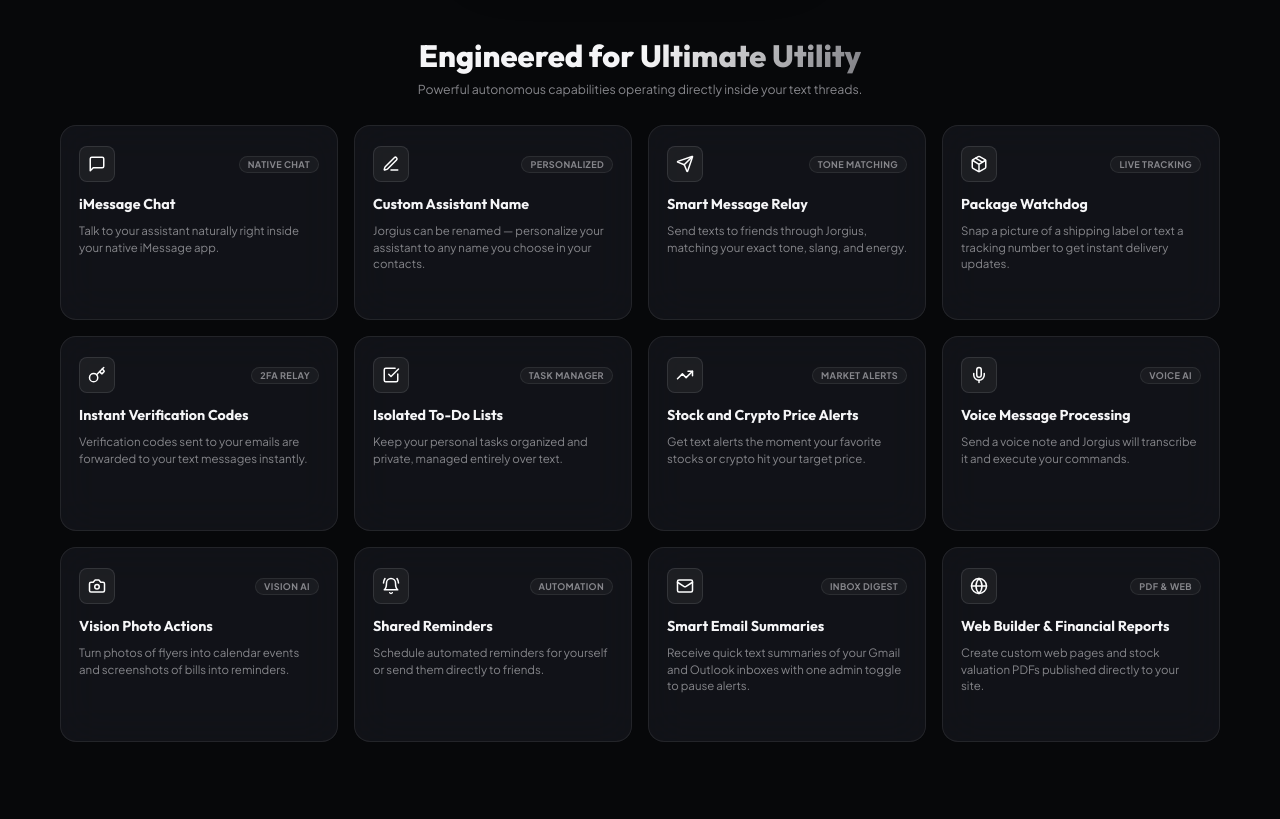
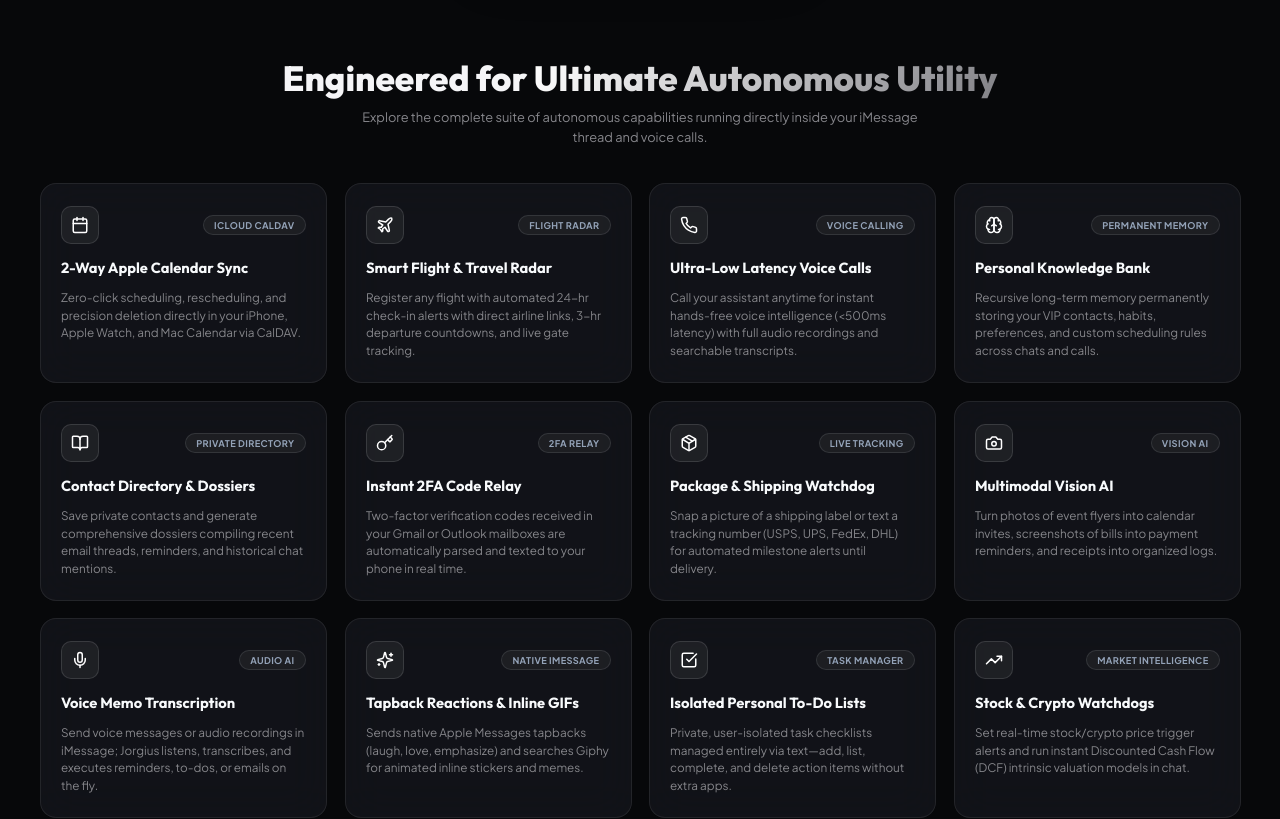
Before and after one commit to JorgeJoseContreras/Jorgius-Marketing-Site, a React (Vite) app: page / in a window 1280 px wide. Shown: the part 1160-1979 px from the top of the page. Built offline with nearby package versions, Linux system fonts and the light colour scheme.

Commit message:
Update features showcase with all assistant capabilities

```diff
--- a/src/components/Features.jsx
+++ b/src/components/Features.jsx
@@ -1,126 +1,154 @@
 import React from 'react';
 import TiltCard from './TiltCard';
 import {
-  MessageSquare,
-  Send,
+  Calendar,
+  Plane,
+  Phone,
+  Brain,
+  BookOpen,
+  Key,
   Package,
-  Key,
+  Camera,
+  Mic,
+  Sparkles,
   CheckSquare,
   TrendingUp,
-  Mic,
-  Camera,
-  BellRing,
-  Mail,
-  Globe,
-  Edit3
+  Clock,
+  Sliders,
+  Send,
+  Globe
 } from 'lucide-react';
 
 const FEATURES_DATA = [
   {
-    icon: <MessageSquare size={18} color="#ffffff" />,
-    title: 'iMessage Chat',
-    desc: 'Talk to your assistant naturally right inside your native iMessage app.',
-    tag: 'Native Chat',
+    icon: <Calendar size={18} color="#ffffff" />,
+    title: '2-Way Apple Calendar Sync',
+    desc: 'Zero-click scheduling, rescheduling, and precision deletion directly in your iPhone, Apple Watch, and Mac Calendar via CalDAV.',
+    tag: 'iCloud CalDAV',
   },
   {
-    icon: <Edit3 size={18} color="#ffffff" />,
-    title: 'Custom Assistant Name',
-    desc: 'Jorgius can be renamed — personalize your assistant to any name you choose in your contacts.',
-    tag: 'Personalized',
+    icon: <Plane size={18} color="#ffffff" />,
+    title: 'Smart Flight & Travel Radar',
+    desc: 'Register any flight with automated 24-hr check-in alerts with direct airline links, 3-hr departure countdowns, and live gate tracking.',
+    tag: 'Flight Radar',
+  },
+  {
+    icon: <Phone size={18} color="#ffffff" />,
+    title: 'Ultra-Low Latency Voice Calls',
+    desc: 'Call your assistant anytime for instant hands-free voice intelligence (<500ms latency) with full audio recordings and searchable transcripts.',
+    tag: 'Voice Calling',
+  },
+  {
+    icon: <Brain size={18} color="#ffffff" />,
+    title: 'Personal Knowledge Bank',
+    desc: 'Recursive long-term memory permanently storing your VIP contacts, habits, preferences, and custom scheduling rules across chats and calls.',
+    tag: 'Permanent Memory',
+  },
+  {
+    icon: <BookOpen size={18} color="#ffffff" />,
+    title: 'Contact Directory & Dossiers',
+    desc: 'Save private contacts and generate comprehensive dossiers compiling recent email threads, reminders, and historical chat mentions.',
+    tag: 'Private Directory',
+  },
+  {
+    icon: <Key size={18} color="#ffffff" />,
+    title: 'Instant 2FA Code Relay',
+    desc: 'Two-factor verification codes received in your Gmail or Outlook mailboxes are automatically parsed and texted to your phone in real time.',
+    tag: '2FA Relay',
+  },
+  {
+    icon: <Package size={18} color="#ffffff" />,
+    title: 'Package & Shipping Watchdog',
+    desc: 'Snap a picture of a shipping label or text a tracking number (USPS, UPS, FedEx, DHL) for automated milestone alerts until delivery.',
+    tag: 'Live Tracking',
+  },
+  {
+    icon: <Camera size={18} color="#ffffff" />,
+    title: 'Multimodal Vision AI',
+    desc: 'Turn photos of event flyers into calendar invites, screenshots of bills into payment reminders, and receipts into organized logs.',
+    tag: 'Vision AI',
+  },
+  {
+    icon: <Mic size={18} color="#ffffff" />,
+    title: 'Voice Memo Transcription',
+    desc: 'Send voice messages or audio recordings in iMessage; Jorgius listens, transcribes, and executes reminders, to-dos, or emails on the fly.',
+    tag: 'Audio AI',
+  },
+  {
+    icon: <Sparkles size={18} color="#ffffff" />,
+    title: 'Tapback Reactions & Inline GIFs',
+    desc: 'Sends native Apple Messages tapbacks (laugh, love, emphasize) and searches Giphy for animated inline stickers and memes.',
+    tag: 'Native iMessage',
+  },
+  {
+    icon: <CheckSquare size={18} color="#ffffff" />,
+    title: 'Isolated Personal To-Do Lists',
+    desc: 'Private, user-isolated task checklists managed entirely via text—add, list, complete, and delete action items without extra apps.',
+    tag: 'Task Manager',
+  },
+  {
+    icon: <TrendingUp size={18} color="#ffffff" />,
+    title: 'Stock & Crypto Watchdogs',
+    desc: 'Set real-time stock/crypto price trigger alerts and run instant Discounted Cash Flow (DCF) intrinsic valuation models in chat.',
+    tag: 'Market Intelligence',
+  },
+  {
+    icon: <Clock size={18} color="#ffffff" />,
+    title: 'Daily Morning Briefings',
+    desc: 'Receive an automated 8:00 AM daily briefing featuring local weather forecasts, today’s schedule, and pending to-do priorities.',
+    tag: 'Daily Digest',
+  },
+  {
+    icon: <Sliders size={18} color="#ffffff" />,
+    title: 'Custom Personality Modes',
+    desc: 'Switch seamlessly between Gangster, Executive Assistant, Keep It Short, Gen Z, Sarcastic, or Default personality talking styles.',
+    tag: 'Personalized AI',
   },
   {
     icon: <Send size={18} color="#ffffff" />,
     title: 'Smart Message Relay',
-    desc: 'Send texts to friends through Jorgius, matching your exact tone, slang, and energy.',
+    desc: 'Relay text messages to friends and business partners through Jorgius, perfectly matching your unique slang, humor, and energy.',
     tag: 'Tone Matching',
   },
   {
-    icon: <Package size={18} color="#ffffff" />,
-    title: 'Package Watchdog',
-    desc: 'Snap a picture of a shipping label or text a tracking number to get instant delivery updates.',
-    tag: 'Live Tracking',
-  },
-  {
-    icon: <Key size={18} color="#ffffff" />,
-    title: 'Instant Verification Codes',
-    desc: 'Verification codes sent to your emails are forwarded to your text messages instantly.',
-    tag: '2FA Relay',
-  },
-  {
-    icon: <CheckSquare size={18} color="#ffffff" />,
-    title: 'Isolated To-Do Lists',
-    desc: 'Keep your personal tasks organized and private, managed entirely over text.',
-    tag: 'Task Manager',
-  },
-  {
-    icon: <TrendingUp size={18} color="#ffffff" />,
-    title: 'Stock and Crypto Price Alerts',
-    desc: 'Get text alerts the moment your favorite stocks or crypto hit your target price.',
-    tag: 'Market Alerts',
-  },
-  {
-    icon: <Mic size={18} color="#ffffff" />,
-    title: 'Voice Message Processing',
-    desc: 'Send a voice note and Jorgius will transcribe it and execute your commands.',
-    tag: 'Voice AI',
-  },
-  {
-    icon: <Camera size={18} color="#ffffff" />,
-    title: 'Vision Photo Actions',
-    desc: 'Turn photos of flyers into calendar events and screenshots of bills into reminders.',
-    tag: 'Vision AI',
-  },
-  {
-    icon: <BellRing size={18} color="#ffffff" />,
-    title: 'Shared Reminders',
-    desc: 'Schedule automated reminders for yourself or send them directly to friends.',
-    tag: 'Automation',
-  },
-  {
-    icon: <Mail size={18} color="#ffffff" />,
-    title: 'Smart Email Summaries',
-    desc: 'Receive quick text summaries of your Gmail and Outlook inboxes with one admin toggle to pause alerts.',
-    tag: 'Inbox Digest',
-  },
-  {
     icon: <Globe size={18} color="#ffffff" />,
-    title: 'Web Builder & Financial Reports',
-    desc: 'Create custom web pages and stock valuation PDFs published directly to your site.',
-    tag: 'PDF & Web',
+    title: 'Autonomous Web Builder',
+    desc: 'Build, style, and deploy full HTML/CSS/JS websites published instantly to GitHub Pages with live shareable links.',
+    tag: 'Instant Deploy',
   },
 ];
 
 export default function Features() {
   return (
-    <section id="features" style={{ padding: '40px 20px', maxWidth: '1200px', margin: '0 auto', position: 'relative', zIndex: 2 }}>
-      <div style={{ textAlign: 'center', marginBottom: '28px' }}>
-        <h2 style={{ fontSize: 'clamp(1.6rem, 2.8vw, 2.2rem)', fontWeight: '800', fontFamily: 'var(--font-heading)', marginBottom: '6px' }}>
-          Engineered for <span className="text-shimmer">Ultimate Utility</span>
+    <section id="features" style={{ padding: '60px 20px', maxWidth: '1240px', margin: '0 auto', position: 'relative', zIndex: 2 }}>
+      <div style={{ textAlign: 'center', marginBottom: '36px' }}>
+        <h2 style={{ fontSize: 'clamp(1.8rem, 3.2vw, 2.5rem)', fontWeight: '800', fontFamily: 'var(--font-heading)', marginBottom: '8px' }}>
+          Engineered for <span className="text-shimmer">Ultimate Autonomous Utility</span>
         </h2>
-        <p style={{ color: 'var(--text-secondary)', fontSize: '0.88rem', maxWidth: '540px', margin: '0 auto' }}>
-          Powerful autonomous capabilities operating directly inside your text threads.
+        <p style={{ color: 'var(--text-secondary)', fontSize: '0.92rem', maxWidth: '580px', margin: '0 auto', lineHeight: '1.5' }}>
+          Explore the complete suite of autonomous capabilities running directly inside your iMessage thread and voice calls.
         </p>
       </div>
 
       <div
         style={{
           display: 'grid',
-          gridTemplateColumns: 'repeat(auto-fit, minmax(250px, 1fr))',
-          gap: '16px',
+          gridTemplateColumns: 'repeat(auto-fit, minmax(260px, 1fr))',
+          gap: '18px',
         }}
       >
         {FEATURES_DATA.map((feat, i) => (
           <TiltCard key={i} maxTilt={5} className="features-grid-card">
-            <div style={{ padding: '20px 18px', height: '100%', display: 'flex', flexDirection: 'column', justifyContent: 'space-between' }}>
+            <div style={{ padding: '22px 20px', height: '100%', display: 'flex', flexDirection: 'column', justifyContent: 'space-between' }}>
               <div>
-                <div style={{ display: 'flex', justifyContent: 'space-between', alignItems: 'center', marginBottom: '12px' }}>
+                <div style={{ display: 'flex', justifyContent: 'space-between', alignItems: 'center', marginBottom: '14px' }}>
                   <div
                     style={{
-                      width: '36px',
-                      height: '36px',
-                      borderRadius: '8px',
-                      background: 'rgba(255, 255, 255, 0.05)',
-                      border: '1px solid rgba(255, 255, 255, 0.1)',
+                      width: '38px',
+                      height: '38px',
+                      borderRadius: '10px',
+                      background: 'rgba(255, 255, 255, 0.06)',
+                      border: '1px solid rgba(255, 255, 255, 0.12)',
                       display: 'flex',
                       alignItems: 'center',
                       justifyContent: 'center',
@@ -130,15 +158,15 @@ export default function Features() {
                   </div>
                   <span
                     style={{
-                      fontSize: '0.65rem',
+                      fontSize: '0.66rem',
                       fontWeight: '700',
-                      color: '#86868b',
+                      color: '#94a3b8',
                       textTransform: 'uppercase',
                       letterSpacing: '0.04em',
-                      padding: '2px 8px',
+                      padding: '3px 10px',
                       borderRadius: '9999px',
-                      background: 'rgba(255, 255, 255, 0.04)',
-                      border: '1px solid rgba(255, 255, 255, 0.08)',
+                      background: 'rgba(255, 255, 255, 0.05)',
+                      border: '1px solid rgba(255, 255, 255, 0.1)',
                     }}
                   >
                     {feat.tag}
@@ -147,10 +175,10 @@ export default function Features() {
 
                 <h3
                   style={{
-                    fontSize: '1.02rem',
+                    fontSize: '1.05rem',
                     fontWeight: '700',
-                    color: '#f5f5f7',
-                    marginBottom: '6px',
+                    color: '#f8fafc',
+                    marginBottom: '8px',
                     fontFamily: 'var(--font-heading)',
                   }}
                   className="hover-glow-text"
@@ -159,7 +187,7 @@ export default function Features() {
                 </h3>
               </div>
 
-              <p style={{ color: 'var(--text-secondary)', fontSize: '0.82rem', lineHeight: '1.45', marginTop: '4px' }}>
+              <p style={{ color: 'var(--text-secondary)', fontSize: '0.84rem', lineHeight: '1.5', marginTop: '4px' }}>
                 {feat.desc}
               </p>
             </div>
```
